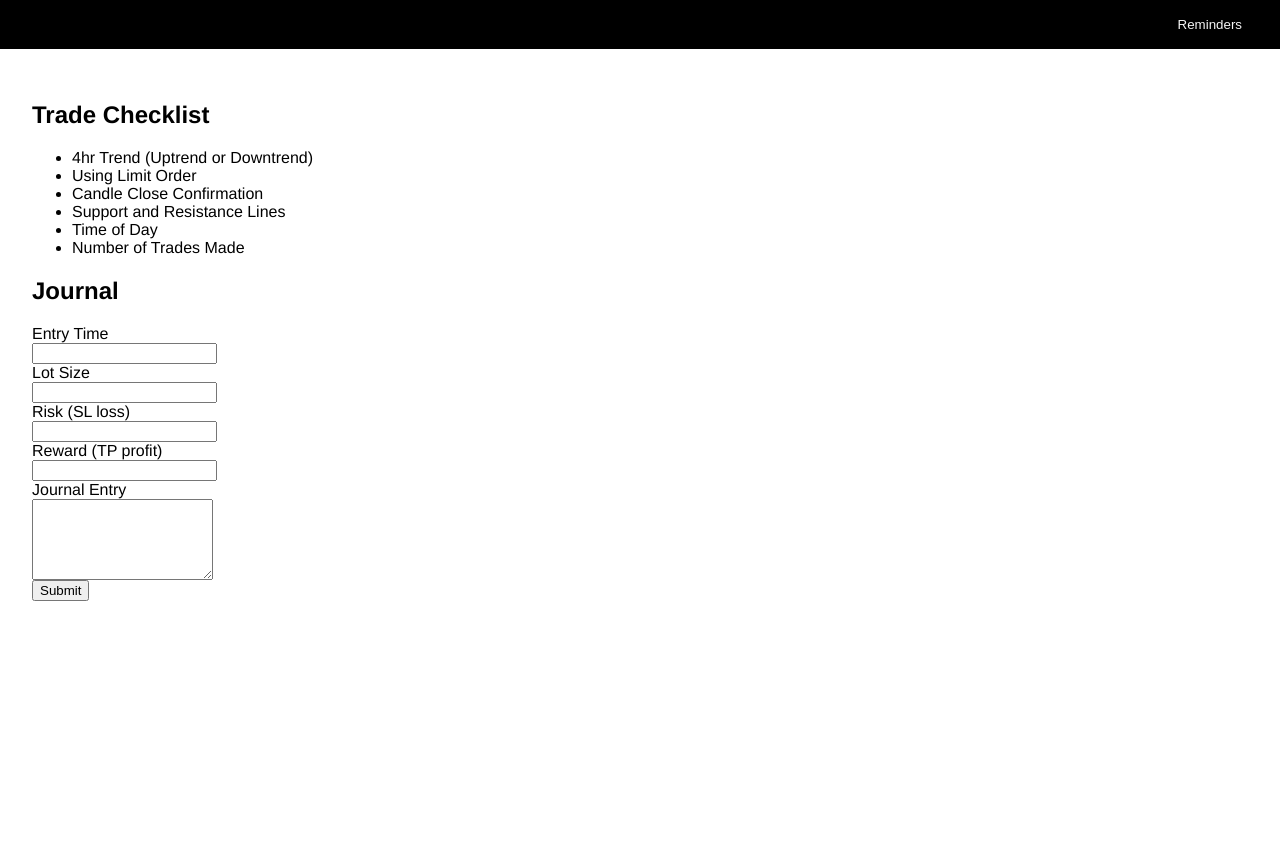
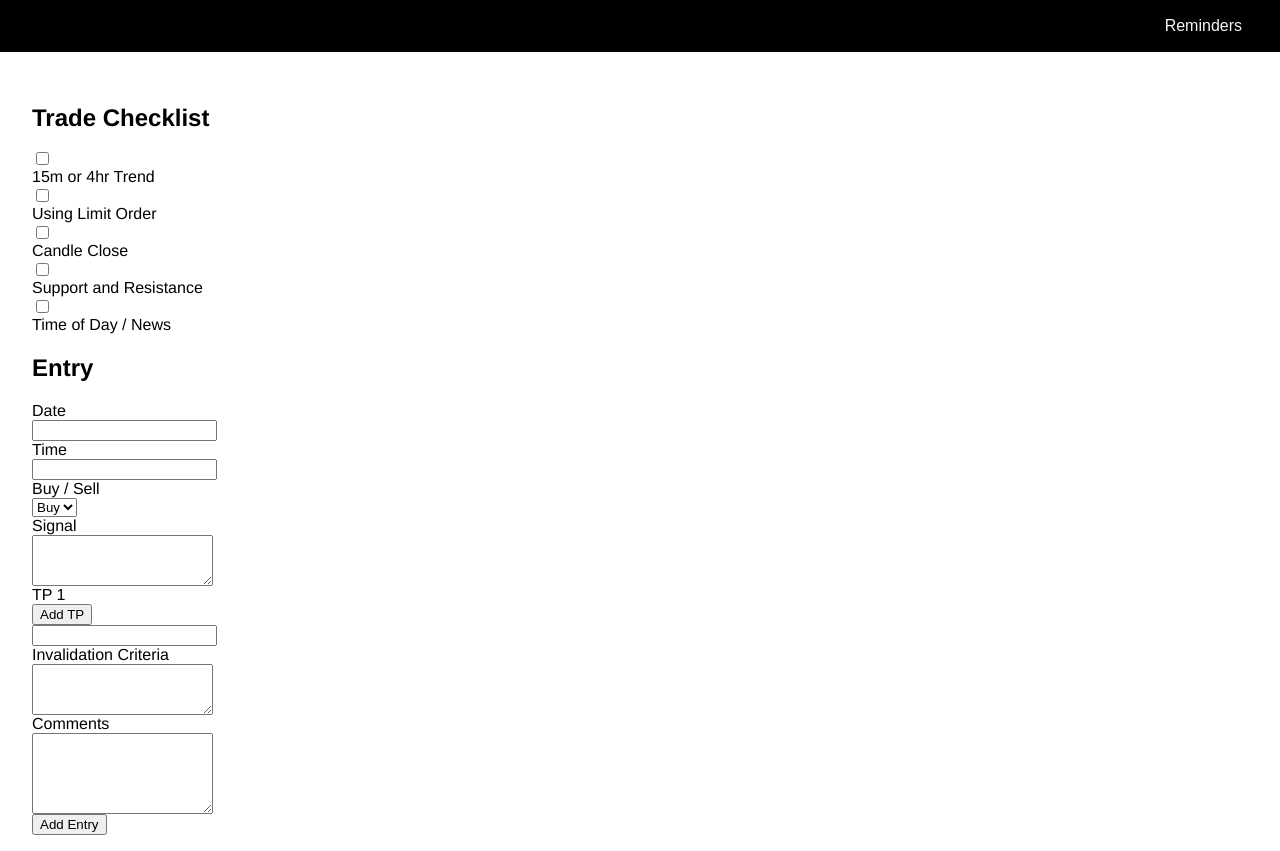
Before and after one commit to scrsund/trading-journal, a Vue app: page / in a window 1280 px wide. Before the commit the page ends 800 px from the top, so only its background shows below. Built offline with nearby package versions, Linux system fonts and the light colour scheme.

Commit message:
updated checklists and entries in tradingentry component

```diff
--- a/src/components/EntryArchive.vue
+++ b/src/components/EntryArchive.vue
@@ -1,3 +1,3 @@
-where previos trade entries will be archived and viewed order by date can be
+where previous trade entries will be archived and viewed order by date can be
 modified if it was a win or loss show stats (profit ratio, wins, loses, amount
 of trades made, etc)
--- a/src/components/TradingEntry.vue
+++ b/src/components/TradingEntry.vue
@@ -4,29 +4,60 @@
   <main>
     <section>
       <h2>Trade Checklist</h2>
-      <ul>
+      <div class="checklist">
+        <div class="checklist-item">
+          <input type="checkbox" id="trend" name="trend"/>
+          <label for="trend">15m or 4hr Trend</label>
+        </div>
+        <div class="checklist-item">
+          <input type="checkbox" id="limitOrder" name="limitOrder">
+          <label for="limitOrder">Using Limit Order</label>
+        </div>
+        <div class="checklist-item">
+          <input type="checkbox" id="candleClose" name="candleClose">
+          <label for="candleClose">Candle Close</label>
+        </div>
+        <div class="checklist-item">
+          <input type="checkbox" id="supportResistance" name="supportResistance">
+          <label for="supportResistance">Support and Resistance</label>
+        </div>
+        <div class="checklist-item">
+          <input type="checkbox" id="timeNews" name="timeNews">
+          <label for="timeNews">Time of Day / News</label>
+        </div>
+      </div>
+      <!-- <ul>
         <li>4hr Trend (Uptrend or Downtrend)</li>
         <li>Using Limit Order</li>
         <li>Candle Close Confirmation</li>
         <li>Support and Resistance Lines</li>
-        <li>Time of Day</li>
-        <li>Number of Trades Made</li>
-      </ul>
+        <li>Time of Day / News</li>
+      </ul> -->
     </section>
     <section>
-      <h2>Journal</h2>
+      <h2>Entry</h2>
       <form>
-        <label>Entry Time</label>
+        <label>Date</label>
         <input />
-        <label>Lot Size</label>
+        <label>Time</label>
         <input />
-        <label>Risk (SL loss)</label>
+        <!-- Create a dropdown for Buy / Sell -->
+        <label for="buy-sell">Buy / Sell</label>
+        <select id="buy-sell">
+          <option value="buy">Buy</option>
+          <option value="sell">Sell</option>
+        </select>
+        <label>Signal</label>
+        <textarea rows="3"></textarea>
+        <!-- Add multiple TP -->
+        <label>TP 1</label>
+        <button>Add TP</button>
         <input />
-        <label>Reward (TP profit)</label>
-        <input />
-        <label>Journal Entry</label>
+        <label>Invalidation Criteria</label>
+        <textarea rows="3"></textarea>
+        <label>Comments</label>
         <textarea rows="5"></textarea>
-        <button type="submit">Submit</button>
+        <button type="submit">Add Entry</button>
       </form>
     </section>
   </main>
--- a/src/components/layout/TheHeader.vue
+++ b/src/components/layout/TheHeader.vue
@@ -54,5 +54,6 @@ button {
   background-color: transparent;
   color: whitesmoke;
   cursor: pointer;
+  font-size: 1rem
 }
 </style>
```
Also changed, not shown: src/components/CurrentEntry.vue (added, +7 -0 lines).
